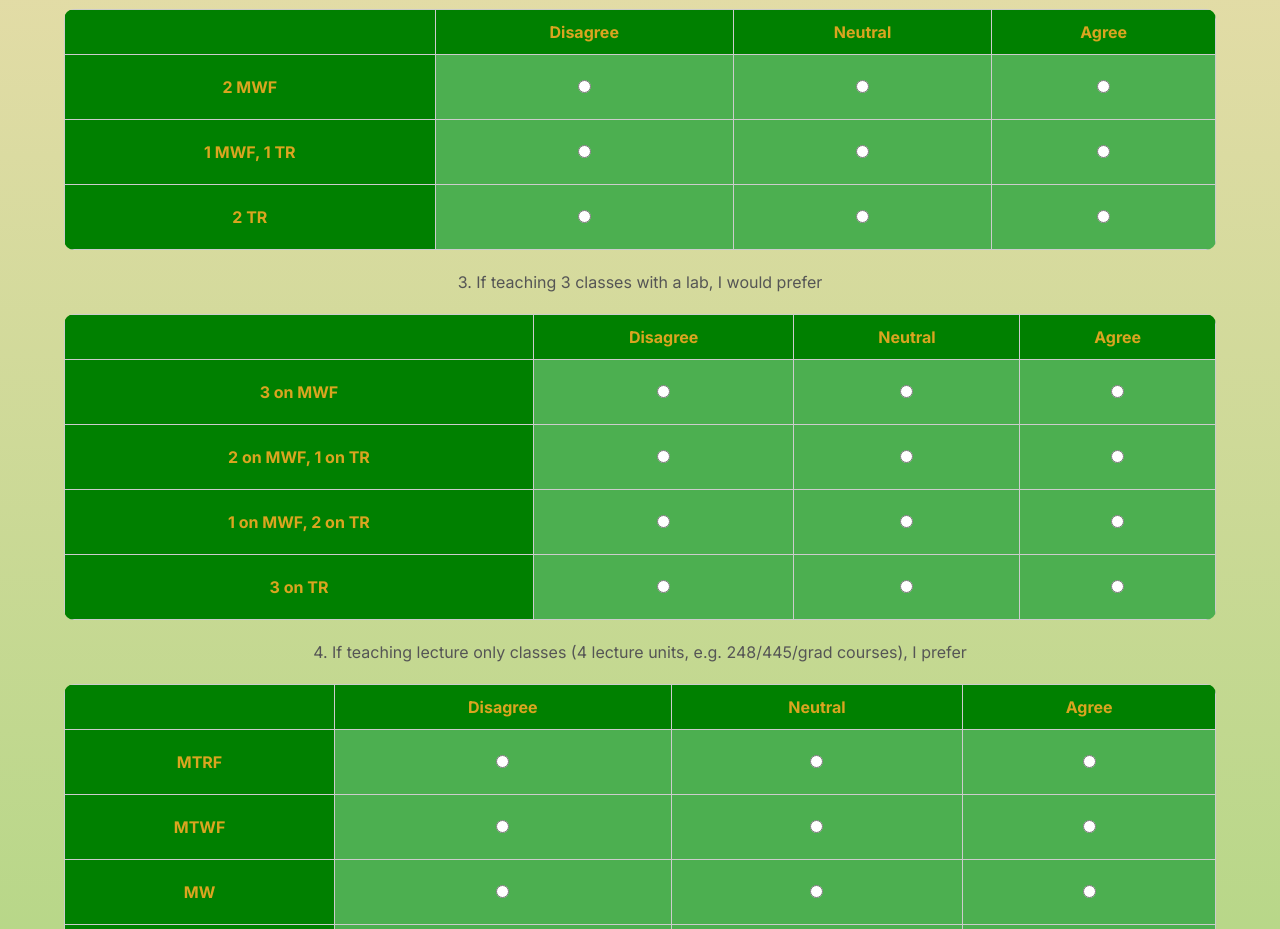
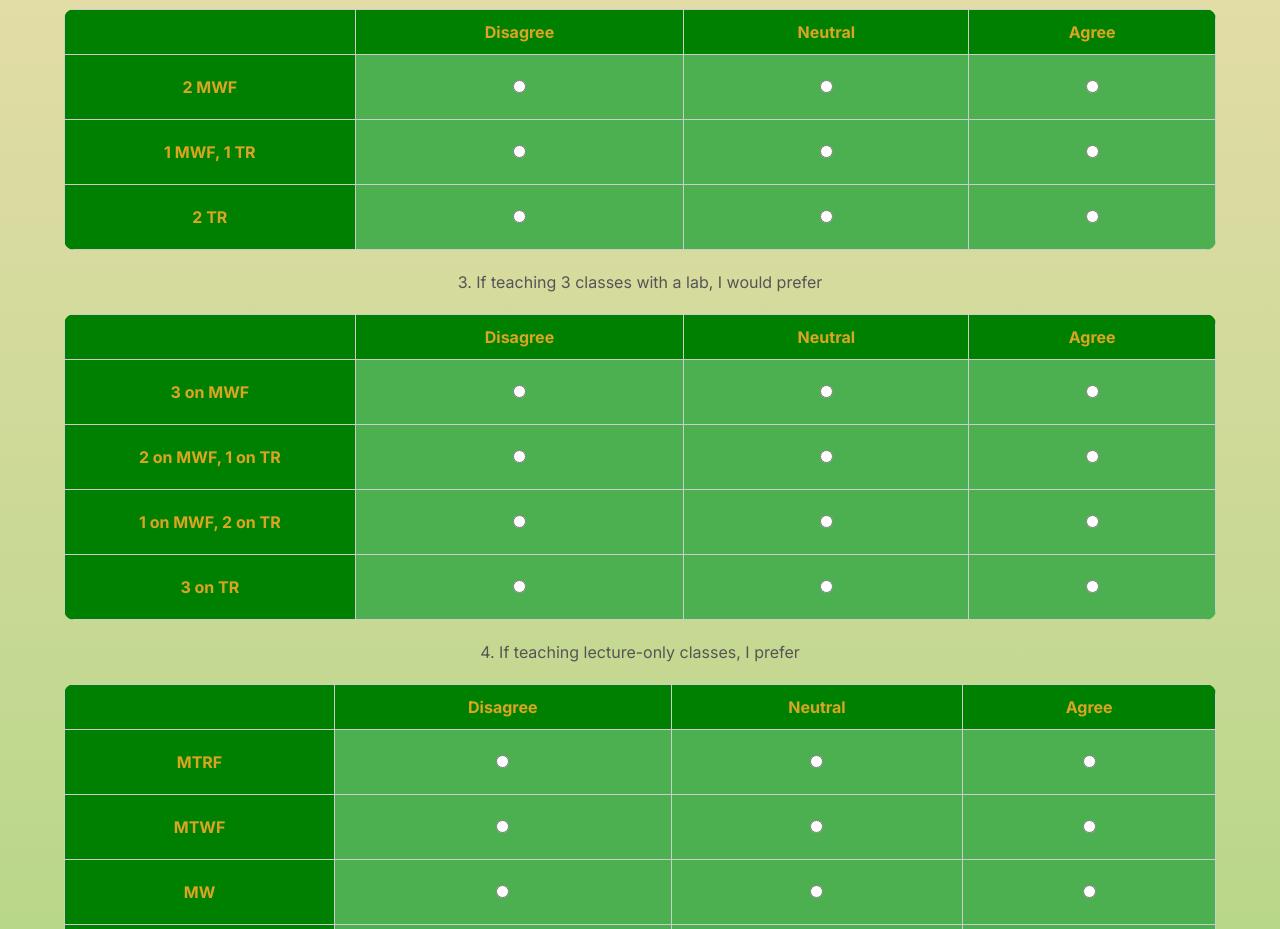
Before and after one commit to nnayk/cs-scheduling, a Next.js app in the folder frontend/: page /agreement_questions in a window 1280 px wide. Shown: the part 420-1349 px from the top of the page. Built offline with nearby package versions, Linux system fonts and the light colour scheme.

Commit message:
Refactor availability questions to use a common handler + component

```diff
--- a/frontend/src/pages/agreement_questions.js
+++ b/frontend/src/pages/agreement_questions.js
@@ -2,76 +2,40 @@ import styles from "./agreement_questions.module.css";
 import { useState } from "react";
 
 const Agreement_Questions = () => {
-  const [oneLabPreference, setOneLabPreference] = useState({
-    MWF: null,
-    TR: null,
+  // Initialize a single state object to handle all preferences
+  const [preferences, setPreferences] = useState({
+    oneLabPreference: { MWF: null, TR: null },
+    twoLabPreference: { "2 MWF": null, "1 MWF, 1 TR": null, "2 TR": null },
+    threeLabPreference: {
+      "3 on MWF": null,
+      "2 on MWF, 1 on TR": null,
+      "1 on MWF, 2 on TR": null,
+      "3 on TR": null,
+    },
+    lectureOnlyPreference: { MTRF: null, MTWF: null, MW: null, TR: null },
+    breakPreference: {
+      "Courses back-to-back, e.g. 8-10 and 10-12": null,
+      "At least some gap between courses, e.g. at least 1 hour between courses":
+        null,
+    },
   });
 
-  const handleOneLabPreferenceChange = (schedule, preference) => {
-    console.log("handleOneLabPreferenceChange", schedule, preference);
-    setOneLabPreference((prev) => ({
-      ...prev,
+  // Generalized handler for all preference changes
+  const handlePreferenceChange = (category, schedule, preference) => {
+    console.log(
+      `handlePreferenceChange: category: ${category}, schedule: ${schedule}, preference: ${preference}`
+    );
+    setPreferences((prevPreferences) => ({
+      ...prevPreferences,
+      [category]: {
+        ...prevPreferences[category],
         [schedule]: preference,
+      },
     }));
   };
 
-  const [twoLabPreference, setTwoLabPreference] = useState({
-    MWF: null,
-    TR: null,
-  });
-
-  const handleTwoLabPreferenceChange = (schedule, preference) => {
-    console.log("handleTwoLabPreferenceChange", schedule, preference);
-    setTwoLabPreference((prev) => ({
-      ...prev,
-      [schedule]: preference,
-    }));
-  };
-  const [threeLabPreference, setThreeLabPreference] = useState({
-    MWF: null,
-    TR: null,
-  });
-
-  const handleThreeLabPreferenceChange = (schedule, preference) => {
-    console.log("handleThreeLabPreferenceChange", schedule, preference);
-    setThreeLabPreference((prev) => ({
-      ...prev,
-      [schedule]: preference,
-    }));
-  };
-
-  const [lectureOnlyPreference, setLectureOnlyPreference] = useState({
-    MWF: null,
-    TR: null,
-  });
-
-  const handleLectureOnlyPreferenceChange = (schedule, preference) => {
-    console.log("handleLectureOnlyPreferenceChange", schedule, preference);
-    setLectureOnlyPreference((prev) => ({
-      ...prev,
-      [schedule]: preference,
-    }));
-  };
-
-  const [breakPreference, setBreakPreference] = useState({
-    MWF: null,
-    TR: null,
-  });
-
-  const handleBreakPreferenceChange = (schedule, preference) => {
-    console.log("handleBreakPreferenceChange", schedule, preference);
-    setBreakPreference((prev) => ({
-      ...prev,
-      [schedule]: preference,
-    }));
-  };
-
-  return (
-    <div className={styles.container}>
-      <h1 className={styles.title}>Select your preferences</h1>
-      <h2 className={`${styles.subtitle} ${styles.leftAligned}`}>
-        1. If teaching 1 class with a lab, I would prefer
-      </h2>
+  // Render function for each table of questions
+  const renderPreferenceTable = (category, schedules) => (
     <table className={styles.grid}>
       <thead>
         <tr>
@@ -82,23 +46,21 @@ const Agreement_Questions = () => {
         </tr>
       </thead>
       <tbody>
-          {["MWF", "TR"].map((schedule) => (
+        {Object.keys(schedules).map((schedule) => (
           <tr key={schedule}>
-              <th>{schedule}</th>
+            <th className={styles.wrappedHeader}>{schedule}</th>
             {["Disagree", "Neutral", "Agree"].map((preference) => (
               <td key={preference}>
                 <label className={styles.clickableCell}>
                   <input
                     type="radio"
-                      name={`one-lab-preference-${schedule}`}
-                      //   value={preference}
-                      checked={oneLabPreference[schedule] === preference}
+                    name={`${category}-${schedule}`}
+                    checked={preferences[category][schedule] === preference}
                     onChange={() =>
-                        handleOneLabPreferenceChange(schedule, preference)
+                      handlePreferenceChange(category, schedule, preference)
                     }
                     className={styles.hiddenRadio}
                   />
-                    {/* {preference} */}
                 </label>
               </td>
             ))}
@@ -106,163 +68,44 @@ const Agreement_Questions = () => {
         ))}
       </tbody>
     </table>
+  );
+
+  return (
+    <div className={styles.container}>
+      <h1 className={styles.title}>Select your preferences</h1>
+
+      <h2 className={`${styles.subtitle} ${styles.leftAligned}`}>
+        1. If teaching 1 class with a lab, I would prefer
+      </h2>
+      {renderPreferenceTable("oneLabPreference", preferences.oneLabPreference)}
+
       <h2 className={`${styles.subtitle} ${styles.leftAligned}`}>
         2. If teaching 2 classes with a lab, I would prefer
       </h2>
-      <table className={styles.grid}>
-        <thead>
-          <tr>
-            <th></th>
-            <th>Disagree</th>
-            <th>Neutral</th>
-            <th>Agree</th>
-          </tr>
-        </thead>
-        <tbody>
-          {["2 MWF", "1 MWF, 1 TR", "2 TR"].map((schedule) => (
-            <tr key={schedule}>
-              <th>{schedule}</th>
-              {["Disagree", "Neutral", "Agree"].map((preference) => (
-                <td key={preference}>
-                  <label className={styles.clickableCell}>
-                    <input
-                      type="radio"
-                      name={`two-lab-preference-${schedule}`}
-                      //   value={preference}
-                      checked={twoLabPreference[schedule] === preference}
-                      onChange={() =>
-                        handleTwoLabPreferenceChange(schedule, preference)
-                      }
-                      className={styles.hiddenRadio}
-                    />
-                    {/* {preference} */}
-                  </label>
-                </td>
-              ))}
-            </tr>
-          ))}
-        </tbody>
-      </table>
+      {renderPreferenceTable("twoLabPreference", preferences.twoLabPreference)}
+
       <h2 className={`${styles.subtitle} ${styles.leftAligned}`}>
         3. If teaching 3 classes with a lab, I would prefer
       </h2>
-      <table className={styles.grid}>
-        <thead>
-          <tr>
-            <th></th>
-            <th>Disagree</th>
-            <th>Neutral</th>
-            <th>Agree</th>
-          </tr>
-        </thead>
-        <tbody>
-          {[
-            "3 on MWF",
-            "2 on MWF, 1 on TR",
-            "1 on MWF, 2 on TR",
-            "3 on TR",
-          ].map((schedule) => (
-            <tr key={schedule}>
-              <th>{schedule}</th>
-              {["Disagree", "Neutral", "Agree"].map((preference) => (
-                <td key={preference}>
-                  <label className={styles.clickableCell}>
-                    <input
-                      type="radio"
-                      name={`three-lab-preference-${schedule}`}
-                      //   value={preference}
-                      checked={threeLabPreference[schedule] === preference}
-                      onChange={() =>
-                        handleThreeLabPreferenceChange(schedule, preference)
-                      }
-                      className={styles.hiddenRadio}
-                    />
-                    {/* {preference} */}
-                  </label>
-                </td>
-              ))}
-            </tr>
-          ))}
-        </tbody>
-      </table>
+      {renderPreferenceTable(
+        "threeLabPreference",
+        preferences.threeLabPreference
+      )}
+
       <h2 className={`${styles.subtitle} ${styles.leftAligned}`}>
-        4. If teaching lecture only classes (4 lecture units, e.g. 248/445/grad
-        courses), I prefer
+        4. If teaching lecture-only classes, I prefer
       </h2>
-      <table className={styles.grid}>
-        <thead>
-          <tr>
-            <th></th>
-            <th>Disagree</th>
-            <th>Neutral</th>
-            <th>Agree</th>
-          </tr>
-        </thead>
-        <tbody>
-          {["MTRF", "MTWF", "MW", "TR"].map((schedule) => (
-            <tr key={schedule}>
-              <th>{schedule}</th>
-              {["Disagree", "Neutral", "Agree"].map((preference) => (
-                <td key={preference}>
-                  <label className={styles.clickableCell}>
-                    <input
-                      type="radio"
-                      name={`lecture-only-preference-${schedule}`}
-                      //   value={preference}
-                      checked={lectureOnlyPreference[schedule] === preference}
-                      onChange={() =>
-                        handleLectureOnlyPreferenceChange(schedule, preference)
-                      }
-                      className={styles.hiddenRadio}
-                    />
-                    {/* {preference} */}
-                  </label>
-                </td>
-              ))}
-            </tr>
-          ))}
-        </tbody>
-      </table>
+      {renderPreferenceTable(
+        "lectureOnlyPreference",
+        preferences.lectureOnlyPreference
+      )}
+
       <h2 className={`${styles.subtitle} ${styles.leftAligned}`}>
         5. Given the choice, I would prefer
       </h2>
-      <table className={styles.grid}>
-        <thead>
-          <tr>
-            <th></th>
-            <th>Disagree</th>
-            <th>Neutral</th>
-            <th>Agree</th>
-          </tr>
-        </thead>
-        <tbody>
-          {[
-            "Courses back-to-back, e.g. 8-10 and 10-12",
-            "At least some gap between courses, e.g. at least 1 hour between courses",
-          ].map((schedule) => (
-            <tr key={schedule}>
-              <th className={styles.wrappedHeader}>{schedule}</th>
-              {["Disagree", "Neutral", "Agree"].map((preference) => (
-                <td key={preference}>
-                  <label className={styles.clickableCell}>
-                    <input
-                      type="radio"
-                      name={`break-preference-${schedule}`}
-                      //   value={preference}
-                      checked={breakPreference[schedule] === preference}
-                      onChange={() =>
-                        handleBreakPreferenceChange(schedule, preference)
-                      }
-                      className={styles.hiddenRadio}
-                    />
-                    {/* {preference} */}
-                  </label>
-                </td>
-              ))}
-            </tr>
-          ))}
-        </tbody>
-      </table>
+      {renderPreferenceTable("breakPreference", preferences.breakPreference)}
+
+      <button onClick={() => console.log(preferences)}>Submit</button>
     </div>
   );
 };
--- a/frontend/src/pages/written_question.js
+++ b/frontend/src/pages/written_questions.js
@@ -1,4 +1,4 @@
-import styles from "./written_question.module.css";
+import styles from "./written_questions.module.css";
 import { useState } from "react";
 
 const Written_Question = ({ question, id, handleInputChange }) => {
```
Also changed, not shown: frontend/src/pages/written_questions.module.css (renamed from frontend/src/pages/written_question.module.css). Lines whose indentation alone changed are shown as unchanged.
